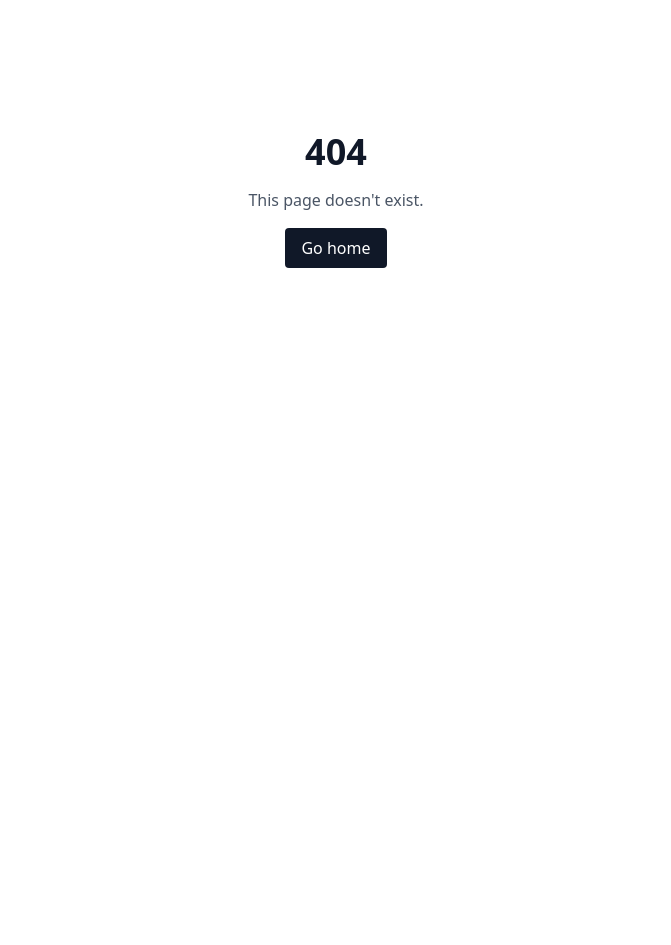
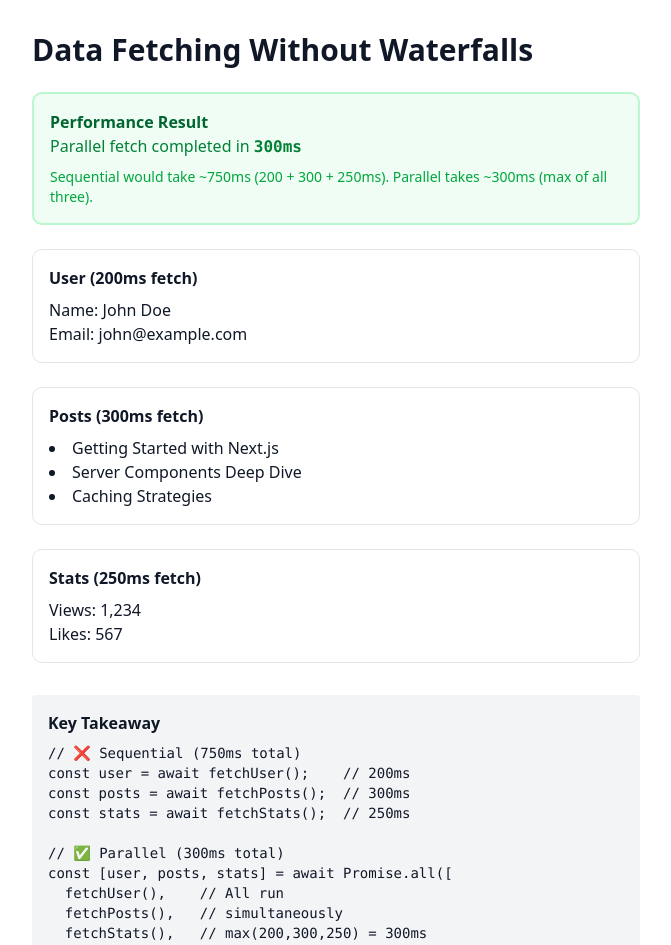
Before and after one commit to bogdan-niedzwiecki/nextjs-foundations, a Next.js app in the folder apps/web/: page /data-demo in a window 1280 px wide. Before the commit this address had no page. Shown: the top 945 px of the page, without its empty margins (304-975 px from the left). Before the commit the page ends 800 px from the top, so only its background shows below. Built offline with nearby package versions, Linux system fonts and the light colour scheme.

Commit message:
feat(core): eliminate async waterfalls with parallel fetches

```diff
--- /dev/null
+++ b/apps/web/src/app/data-demo/data.ts
@@ -0,0 +1,21 @@
+// Simulated API calls with realistic delays
+// In production, these would be actual fetch calls to your API
+
+export async function fetchUser(): Promise<{ name: string; email: string }> {
+    await new Promise((resolve) => setTimeout(resolve, 200));
+    return { name: "John Doe", email: "john@example.com" };
+}
+
+export async function fetchPosts(): Promise<Array<{ id: number; title: string }>> {
+    await new Promise((resolve) => setTimeout(resolve, 300));
+    return [
+        { id: 1, title: "Getting Started with Next.js" },
+        { id: 2, title: "Server Components Deep Dive" },
+        { id: 3, title: "Caching Strategies" },
+    ];
+}
+
+export async function fetchStats(): Promise<{ views: number; likes: number }> {
+    await new Promise((resolve) => setTimeout(resolve, 250));
+    return { views: 1234, likes: 567 };
+}
--- /dev/null
+++ b/apps/web/src/app/data-demo/page.tsx
@@ -0,0 +1,88 @@
+import { fetchPosts, fetchStats, fetchUser } from "./data";
+
+// Parallel fetch with timing measurement
+async function fetchParallel() {
+  const startTime = performance.now();
+
+  // Promise.all runs all fetches simultaneously
+  // Total time = max(200, 300, 250) = ~300ms instead of 750ms sequential
+  const [user, posts, stats] = await Promise.all([
+    fetchUser(),
+    fetchPosts(),
+    fetchStats(),
+  ]);
+
+  const endTime = performance.now();
+  const duration = Math.round(endTime - startTime);
+
+  return { user, posts, stats, duration };
+}
+
+export default async function DataDemoPage() {
+  const { user, posts, stats, duration } = await fetchParallel();
+
+  return (
+    <main className="mx-auto max-w-2xl p-8">
+      <h1 className="mb-6 font-bold text-3xl">
+        Data Fetching Without Waterfalls
+      </h1>
+
+      {/* Performance result banner */}
+      <div className="mb-6 rounded-lg border-2 border-green-200 bg-green-50 p-4">
+        <h2 className="font-semibold text-green-800">Performance Result</h2>
+        <p className="text-green-700">
+          Parallel fetch completed in{" "}
+          <span className="font-bold font-mono">{duration}ms</span>
+        </p>
+        <p className="mt-2 text-green-600 text-sm">
+          Sequential would take ~750ms (200 + 300 + 250ms). Parallel takes
+          ~300ms (max of all three).
+        </p>
+      </div>
+
+      <div className="space-y-6">
+        {/* User data */}
+        <div className="rounded-lg border p-4">
+          <h2 className="mb-2 font-semibold">User (200ms fetch)</h2>
+          <p>Name: {user.name}</p>
+          <p>Email: {user.email}</p>
+        </div>
+
+        {/* Posts data */}
+        <div className="rounded-lg border p-4">
+          <h2 className="mb-2 font-semibold">Posts (300ms fetch)</h2>
+          <ul className="list-inside list-disc">
+            {posts.map((post) => (
+              <li key={post.id}>{post.title}</li>
+            ))}
+          </ul>
+        </div>
+
+        {/* Stats data */}
+        <div className="rounded-lg border p-4">
+          <h2 className="mb-2 font-semibold">Stats (250ms fetch)</h2>
+          <p>Views: {stats.views.toLocaleString()}</p>
+          <p>Likes: {stats.likes.toLocaleString()}</p>
+        </div>
+      </div>
+
+      {/* Code comparison */}
+      <div className="mt-8 rounded bg-gray-100 p-4">
+        <h3 className="mb-2 font-semibold">Key Takeaway</h3>
+        <pre className="overflow-x-auto font-mono text-sm">
+          {`// ❌ Sequential (750ms total)
+const user = await fetchUser();    // 200ms
+const posts = await fetchPosts();  // 300ms
+const stats = await fetchStats();  // 250ms
+
+// ✅ Parallel (300ms total)
+const [user, posts, stats] = await Promise.all([
+  fetchUser(),    // All run
+  fetchPosts(),   // simultaneously
+  fetchStats(),   // max(200,300,250) = 300ms
+]);`}
+        </pre>
+      </div>
+    </main>
+  );
+}
```
